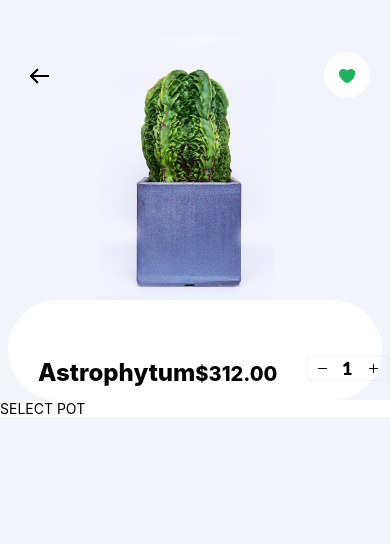
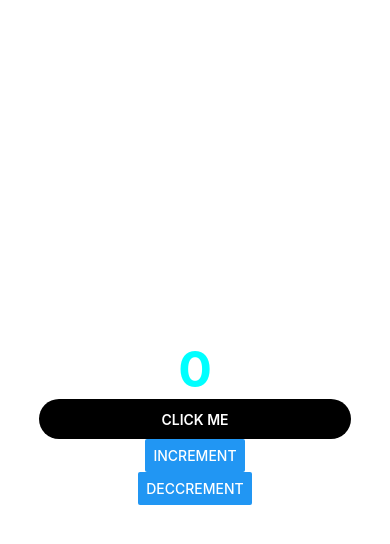
Before and after one commit to Alizade00/Calculator, a React Native app: screen / in a window 390 px wide. Shown: the top 544 px of the page. Built offline with nearby package versions, Linux system fonts and the light colour scheme.

Commit message:
practice

```diff
--- a/src/App.tsx
+++ b/src/App.tsx
@@ -1,57 +1,47 @@
-import React from 'react';
-import { Image, SafeAreaView, StyleSheet, Text, View } from 'react-native';
+import React from "react";
+import { Button, Pressable, SafeAreaView, StyleSheet, Text, TouchableOpacity } from "react-native";
 
-function New() {
+function App() {
   return (
-    <SafeAreaView style={styles.area}>
-      <View style={styles.header}>
-        <Image style={{ marginLeft: 30, marginTop: 68 }} source={require('./assets/icons/Back.png')} />
-        <View>
-          <Image style={styles.plant} source={require('./assets/images/plant.png')} />
-        </View>
-        <Image style={{ marginRight: 20, marginTop: 52 }} source={require('./assets/icons/Like.png')} />
-      </View>
-      <View style={styles.text}>
-        <Text style={{ marginLeft: 30, fontSize: 24, fontWeight: '800', color: 'black' }}>Astrophytum</Text>
-        <Text style={{ marginRight: 30, fontSize: 20, fontWeight: '800', color: 'black' }}>$312.00</Text>
-        <View>
-          <Image style={{ marginTop: 10 }} source={require('./assets/icons/Selection.png')} />
-        </View>
-      </View>
-      <View style={styles.pot}>
-        <Text>SELECT POT</Text>
-      </View>
-
-
+    <SafeAreaView style={styles.main}>
+      <Text style={styles.text}>0</Text>
+      <Pressable style={({pressed}) =>({
+        ...styles.button,
+        backgroundColor: pressed ? 'tomato' : 'black',
+        opacity: pressed ? 0.5 : 1,
+        height: pressed ? 60 : 40})}>
+      <Text style={styles.buttonlabel}>Click me</Text>
+      </Pressable>
+      <Button title="Increment" />
+      <Button title="Deccrement" />
     </SafeAreaView>
   )
 }
-export default New
+export default App
 
-const styles = StyleSheet.create({
-  area: {
-    flex: 1,
-    backgroundColor: '#F1F4FB',
+const styles=StyleSheet.create ({
+  main: {
+    flex:1,
+    justifyContent:'center',
+    alignItems:'center',
+    backgroundColor:'white'
   },
-  header: {
-    flexDirection: 'row',
-    justifyContent: 'space-between',
+  text:{
+    fontSize:50,
+    fontWeight:'bold',
+    color:'aqua',
   },
-  plant: {
-    marginTop: 37,
+  button:{
+    backgroundColor:'black',
+    borderRadius: 100,
+    width: '80%',
+    height: 40,
+    justifyContent:'center',
+    alignItems:'center'
   },
-  text: {
-    flexDirection: 'row',
-    justifyContent: 'space-between',
-    alignItems: 'baseline',
-    height: 100,
-    backgroundColor: 'white',
-    borderRadius: 50,
-    marginHorizontal: 8,
-    paddingTop: 46,
-  },
-  pot: {
-    backgroundColor:'white',
-    fontWeight:'800'
+  buttonlabel: {
+    color:'white',
+    textTransform:'uppercase',
+    fontWeight:'600'
   }
 })
```
